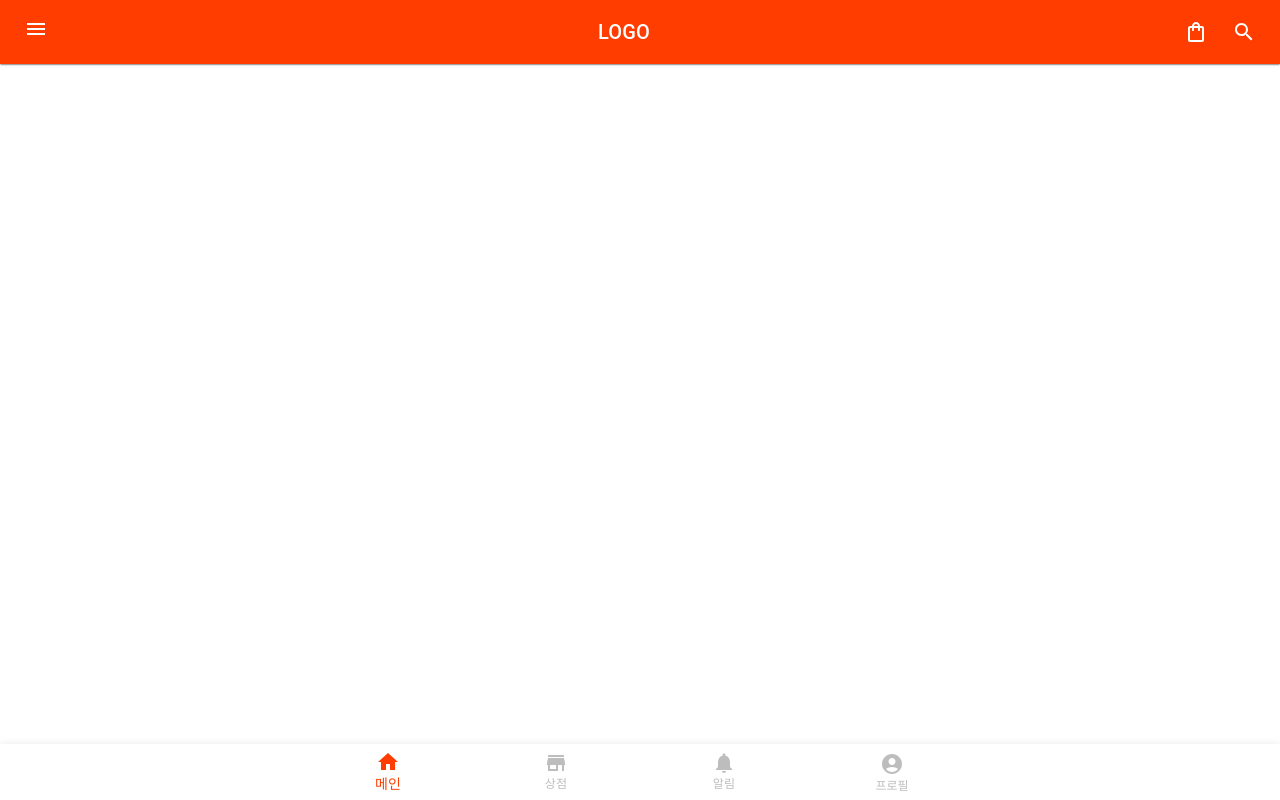
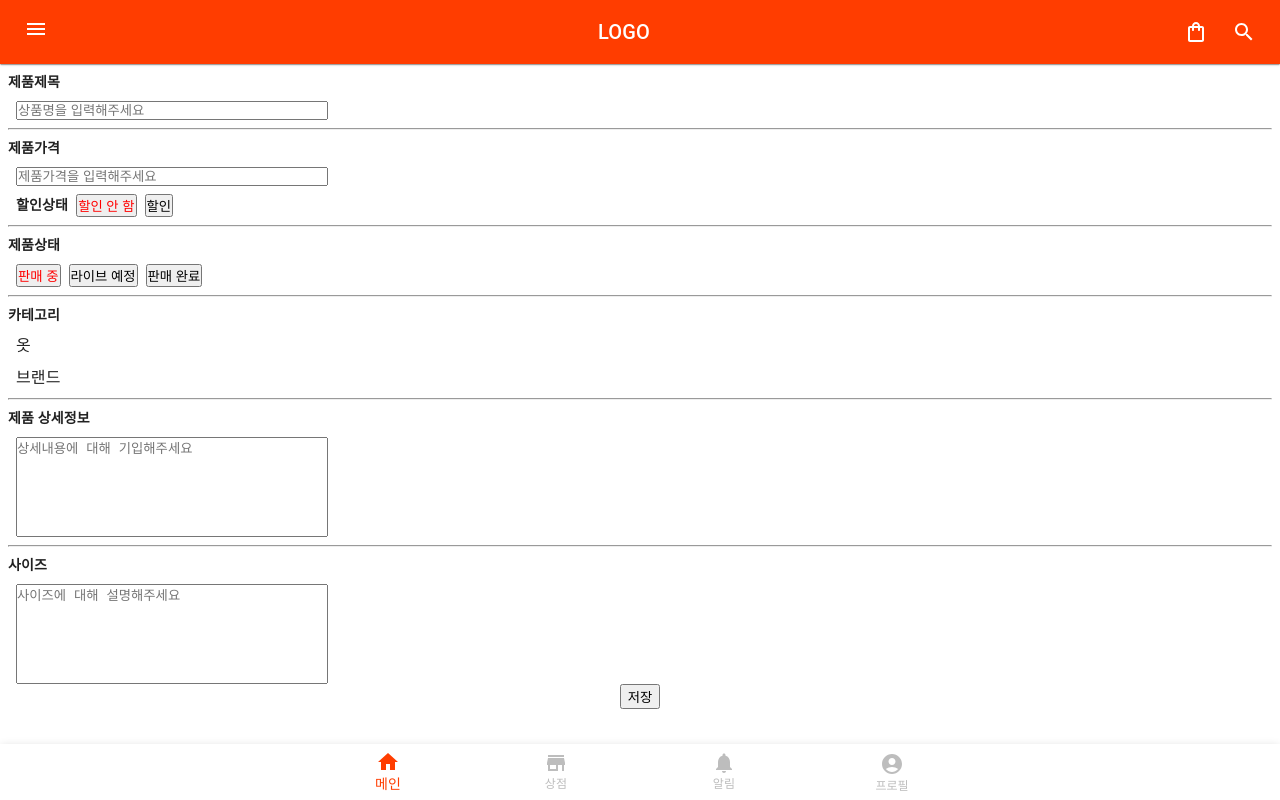
Before and after one commit to SJPark97/Yogurt, a React (Create React App) app in the folder frontend/: page /post/join in a window 1280 px wide. Built offline with nearby package versions, Linux system fonts and the light colour scheme.

Commit message:
FEAT-상품등록페이지

```diff
--- a/frontend/package.json
+++ b/frontend/package.json
@@ -15,6 +15,7 @@
     "prop-types": "^15.8.1",
     "react": "^18.2.0",
     "react-dom": "^18.2.0",
+    "react-router": "^6.8.0",
     "react-router-dom": "^6.7.0",
     "react-scripts": "5.0.1",
     "styled-components": "^5.3.6",
--- a/frontend/src/App.js
+++ b/frontend/src/App.js
@@ -8,7 +8,7 @@ import ButtonAppBar from './AppBar/MainAppBar';
 // import BackToTop from "./AppBar/BackToTop";
 import FixedBottomNavigation from './Footer/Footer';
 import GoodDetail from './GoodDetail/GoodDetail';
-import GoodRegister from './Register/GoodRegister';
+import PostRegister from './Register/PostRegister';
 
 function App() {
   return (
@@ -23,7 +23,7 @@ function App() {
         <Route path="/alarms" element={<Alarm />} />
         <Route path="/profile" element={<Profile />} />
         <Route path="/post/:postId" element={<GoodDetail />} />
-        <Route path="/post/join" element={<GoodRegister />} />
+        <Route path="/post/join" element={<PostRegister />} />
       </Routes>
       <footer>
         <FixedBottomNavigation />
--- a/frontend/src/GoodDetail/GoodDetail.js
+++ b/frontend/src/GoodDetail/GoodDetail.js
@@ -12,9 +12,11 @@ function GoodDetail() {
   const salePercent = Math.floor(
     ((post.post_price - post.post_sale_price) / post.post_price) * 100,
   );
+
   return (
     <div>
       <BackToTop />
+
       <img src={post.image} alt="이미지사진" />
       <div className="detail-basic-info">
         <div className="detail-post-store">{post.post_store}</div>
--- a/frontend/src/Register/GoodRegister.js
+++ /dev/null
@@ -1,7 +0,0 @@
-import React from 'react';
-
-function GoodRegister() {
-  return <div>hello</div>;
-}
-
-export default GoodRegister;
--- /dev/null
+++ b/frontend/src/Register/PostRegister.css
@@ -0,0 +1,76 @@
+.post_reg_title,
+.post_reg_price,
+.post_reg_state,
+.post_reg_category,
+.post_reg_detail,
+.post_reg_size {
+  margin: 8px 0px 0px 8px;
+}
+
+.post_reg_sale_state {
+  margin: 8px 0px 8px 8px;
+}
+.post_reg_title p,
+.post_reg_price p,
+.post_reg_sale_price p,
+.post_reg_state p,
+.post_reg_category p,
+.post_reg_detail p,
+.post_reg_size p {
+  margin: 0px;
+  font-size: 14px;
+  font-weight: bold;
+}
+
+textarea {
+  resize: none;
+}
+
+#post_reg_title,
+#post_reg_price,
+#post_reg_sale_price,
+#post_reg_detail,
+#post_reg_size {
+  width: 312px;
+  padding: 0px;
+  margin: 8px 0px 0px 8px;
+  display: flex;
+  align-items: center;
+  justify-content: left;
+}
+
+#post_reg_detail,
+#post_reg_size {
+  height: 100px;
+}
+
+.post_reg_sale_state {
+  display: flex;
+  align-items: center;
+}
+
+.post_reg_sale_state button,
+.post_reg_state button {
+  margin: 0px 0px 0px 8px;
+  padding: 0px;
+}
+
+.post_reg_state_btn,
+.post_reg_sale_btn {
+  margin: 0px 0px 0px 8px;
+  padding: 0px;
+  color: red;
+}
+
+.post_reg_category_div {
+  margin: 0px 0px 0px 8px;
+}
+
+.post_reg_state_div,
+.post_reg_category_cloth,
+.post_reg_category_brand {
+  margin: 8px 0px 0px 0px;
+  display: flex;
+  align-items: center;
+  justify-content: left;
+}
--- /dev/null
+++ b/frontend/src/Register/PostRegister.js
@@ -0,0 +1,132 @@
+import React, { useState } from 'react';
+import BackToTop from '../AppBar/BackToTop';
+import './PostRegister.css';
+
+function PostRegister() {
+  const [sale, setSale] = useState(false);
+  const [postState, setPostState] = useState(1);
+  const States = [
+    {
+      type: 1,
+      title: '판매 중',
+    },
+    {
+      type: 2,
+      title: '라이브 예정',
+    },
+    {
+      type: 3,
+      title: '판매 완료',
+    },
+  ];
+
+  const saleStates = [
+    {
+      type: false,
+      title: '할인 안 함',
+    },
+    {
+      type: true,
+      title: '할인',
+    },
+  ];
+
+  return (
+    <div className="postregister">
+      <BackToTop />
+      <form action="/post/join" method="post">
+        <div className="post_reg_title">
+          <p>제품제목</p>
+          <input
+            type="text"
+            id="post_reg_title"
+            name="title"
+            placeholder="상품명을 입력해주세요"
+          />
+        </div>
+        <hr />
+        <div className="post_reg_price">
+          <p>제품가격</p>
+          <input
+            type="number"
+            id="post_reg_price"
+            name="price"
+            placeholder="제품가격을 입력해주세요"
+          />
+          <div className="post_reg_sale_state">
+            <p>할인상태</p>
+            {saleStates.map(state => (
+              <button
+                type="button"
+                onClick={() => setSale(state.type)}
+                className={`${sale === state.type ? 'post_reg_sale_btn' : ''}`}
+              >
+                {state.title}
+              </button>
+            ))}
+          </div>
+          {sale && (
+            <div className="post_reg_sale_price">
+              <p>할인가격</p>
+              <input
+                type="number"
+                id="post_reg_sale_price"
+                name="sale_price"
+                placeholder="제품가격을 입력해주세요"
+              />
+            </div>
+          )}
+        </div>
+        <hr />
+        <div className="post_reg_state">
+          <p>제품상태</p>
+          <div className="post_reg_state_div">
+            {States.map(state => (
+              <button
+                type="button"
+                onClick={() => setPostState(state.type)}
+                className={`${
+                  postState === state.type ? 'post_reg_state_btn' : ''
+                }`}
+              >
+                {state.title}
+              </button>
+            ))}
+          </div>
+        </div>
+        <hr />
+        <div className="post_reg_category">
+          <p>카테고리</p>
+          <div className="post_reg_category_div">
+            {/* 카테고리 db만들어지면 가져오기 */}
+            <div className="post_reg_category_cloth">옷</div>
+            <div className="post_reg_category_brand">브랜드</div>
+          </div>
+        </div>
+        <hr />
+        <div className="post_reg_detail">
+          <p>제품 상세정보</p>
+          <textarea
+            id="post_reg_detail"
+            name="detail"
+            placeholder="상세내용에 대해 기입해주세요"
+          />
+        </div>
+        <hr />
+        <div className="post_reg_size">
+          <p>사이즈</p>
+          <textarea
+            id="post_reg_size"
+            name="size"
+            placeholder="사이즈에 대해 설명해주세요"
+          />
+        </div>
+        <div id="submit_btn">
+          <button type="submit">저장</button>
+        </div>
+      </form>
+    </div>
+  );
+}
+
+export default PostRegister;
```
Also changed, not shown: 1 other file (tests, documents, lock files or other folders).
